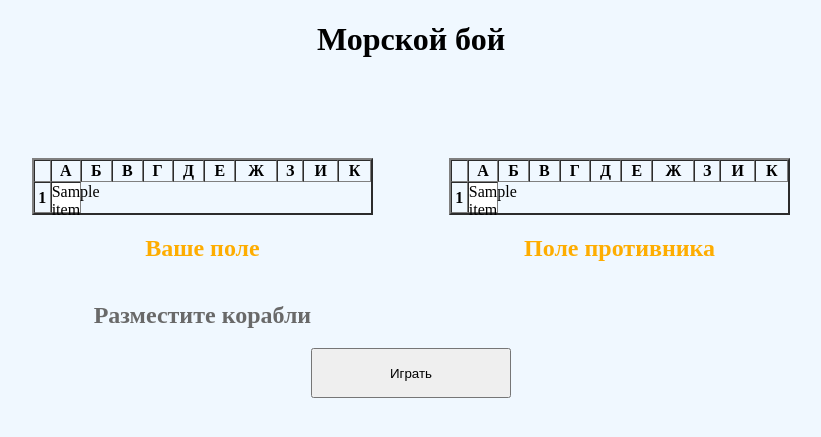
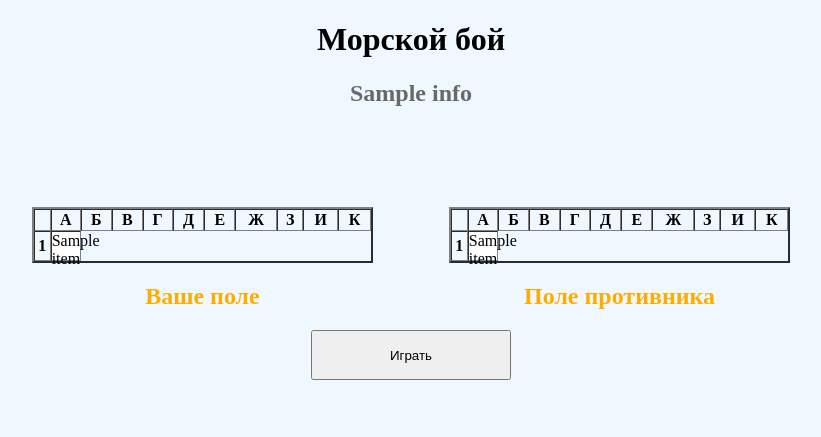
Before and after one commit to Denissyl/sea-battle, a Flask app: template templates/index.html in a window 1280 px wide. Shown: the top 437 px of the page, without its empty margins (229-1050 px from the left). Run offline with Flask 2, Linux system fonts and the light colour scheme; the template is opened without the code that fills it: most values are stand-ins (such as "Sample title", 1, 10 or a date in 2020).

Commit message:
статусы игры

```diff
--- a/main.py
+++ b/main.py
@@ -32,13 +32,14 @@ fields = [
      [' ', ' ', ' ', ' ', ' ', ' ', ' ', ' ', ' ', ' ']]]
 statuses = ['preparation', 'game is on', 'game over']
 game_status = 'preparation'
-
+info = 'Разместите корабли'
+count = 0
 
 def main():
     @app.route('/')
     def index():
         return render_template('index.html', player1_field=fields[0],
-                               player2_field=fields[1])
+                               player2_field=fields[1], info=info)
 
     @app.route('/button/<button_id>')
     def buttons(button_id):
@@ -52,9 +53,10 @@ def main():
             cell = fields[field_id][y][x]
 
         global game_status
-
+        global info
         if game_status == statuses[0]:
             if button_id == 'start':
+                info = "Ваш ход"
                 game_status = statuses[1]
 
             elif button_id[1] == '1':
@@ -64,9 +66,11 @@ def main():
                     fields[field_id][y][x] = ' '
 
             elif button_id[1] == '2':
+                info = 'Вы не можете стрелять по вражескому полю на этапе подготовки'
                 print('Вы не можете стрелять по вражескому полю на этапе подготовки')
         elif game_status == statuses[1]:
             if button_id[1] == '1':
+                info = 'Вы не можете стрелять по своему полю!'
                 print('Вы не можете стрелять по своему полю!')
 
             elif button_id[1] == '2':
@@ -78,22 +82,35 @@ def main():
 
 
 def shot(cell, cord):
+    global info, count
     field_id, y, x = cord
-
     if cell == '[ ]':
         fields[field_id][y][x] = '[X]'
+        count += 1
         if check_nearby_cells([field_id, y, x]) == 0:
             mark_destroyed_ship([field_id, y, x])
+            print(count)
+            if count == 20:
+                info = "ВЫ ВЫИГРАЛИ"
+            else:
+                info = 'Вражеский корабль потоплен!'
             print('Вражеский корабль потоплен!')
         else:
+            if count == 20:
+                info = "ВЫ ВЫИГРАЛИ"
+            else:
+                info = 'Вражеский корабль подбит!'
+
             print('Вражеский корабль подбит!')
 
     elif cell == ' ':
         fields[field_id][y][x] = ' • '
+        info = 'Мимо'
         print('Мимо')
 
-    elif cell == '[X]' or cell == ' • ':
-        print('Вы уже стреляли в эту клетку')
+    # elif cell == '[X]' or cell == ' • ':
+        # info = 'Вы уже стреляли в эту клетку'
+        # print('Вы уже стреляли в эту клетку')
 
 
 def place_ship(x, y, hor, length, field):
--- a/templates/index.html
+++ b/templates/index.html
@@ -25,16 +25,6 @@
                 background:white;
             }
 
-            td {
-                text-align: center;
-                width:9%;
-                position:relative;
-            }
-            td:after{
-                content:'';
-                display:block;
-                margin-top:100%;
-            }
             td .my_div2 {
                 font-size: 20;
                 position:absolute;
@@ -54,10 +44,10 @@
     </head>
 <body bgcolor="#F0F8FF">
 <h1 style="color:#000000; text-align: center;"> Морской бой </h1>
+<h2 style="color:#696969; text-align: center;"> {{ info }} </h2>
 <div style="max-width: 60%; margin: 100px auto 10px">
 <table border="2" align="left" width="45%" cellspacing="0">
     <caption align="bottom"><h2 style="color:#fead00"> Ваше поле </h2></caption>
-    <caption align="bottom"><h2 style="color:#696969;"> Разместите корабли </h2></caption>
     {% set field_letters = ['', 'А', 'Б', 'В', 'Г', 'Д', 'Е', 'Ж', 'З', 'И', 'К'] %}
     <tr>
     {% for j in field_letters %}
@@ -98,6 +88,8 @@
                 <td><div class="my_div"><a href={{ url }} class="button"></a></div></td>
             {% elif i == '[X]' %}
                 <td bgcolor="#B22222"><a href={{ url }} class="button"></a></td>
+            {% elif i == ' • ' %}
+                <td><div class="my_div">&#9679;</div></td>
             {% else %}
                 <td><div class="my_div">{{ i }}<a href={{ url }} class="button"></a></div></td>
             {% endif %}
```
